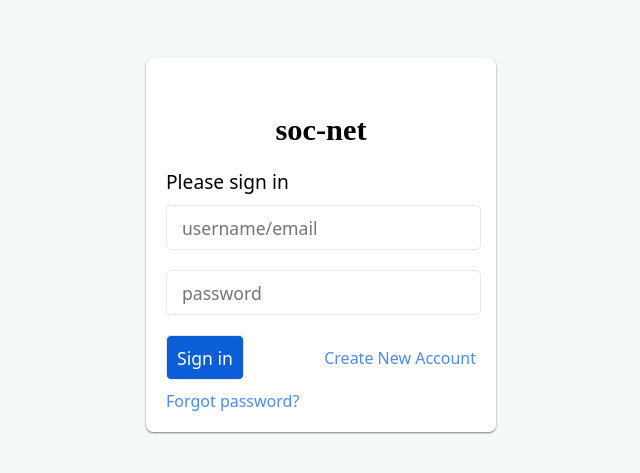
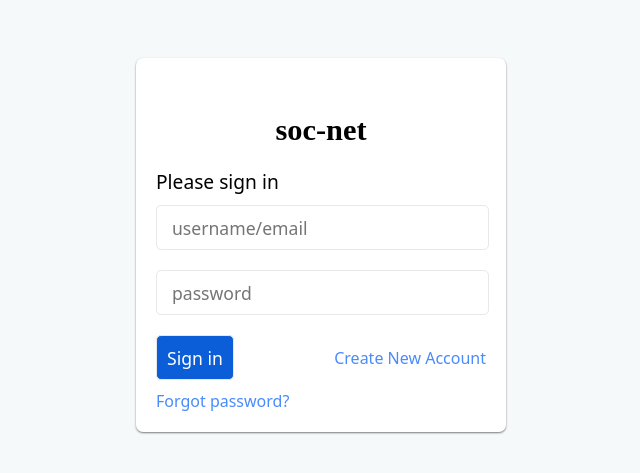
Before and after one commit to coderceder61/social_network, a React (Create React App) app: page / in a window 1280 px wide. Shown: the part 155-628 px from the top of the page, without its empty margins (319-959 px from the left). Built offline with nearby package versions, Linux system fonts and the light colour scheme; a web font is replaced by a local one.

Commit message:
Update NewPass.css

```diff
--- a/src/NewPass.css
+++ b/src/NewPass.css
@@ -12,7 +12,7 @@
 
 #from{
     background-color: white;
-    width:350px;
+    width:370px;
     border-radius: 7px;
     box-shadow: 0px 1px 2px rgba(0,0,0,0.5);
     padding-bottom: 20px;
```
